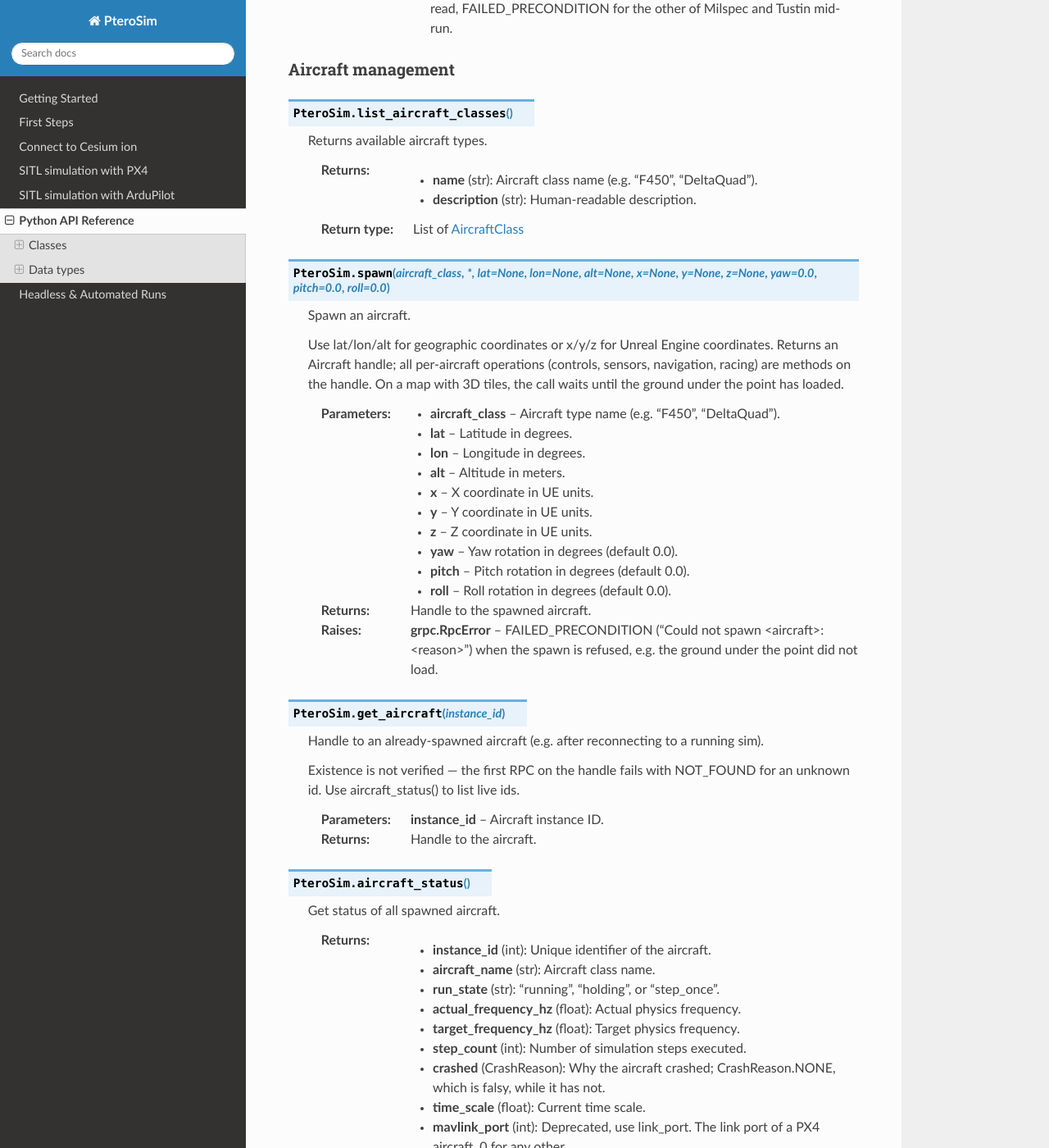
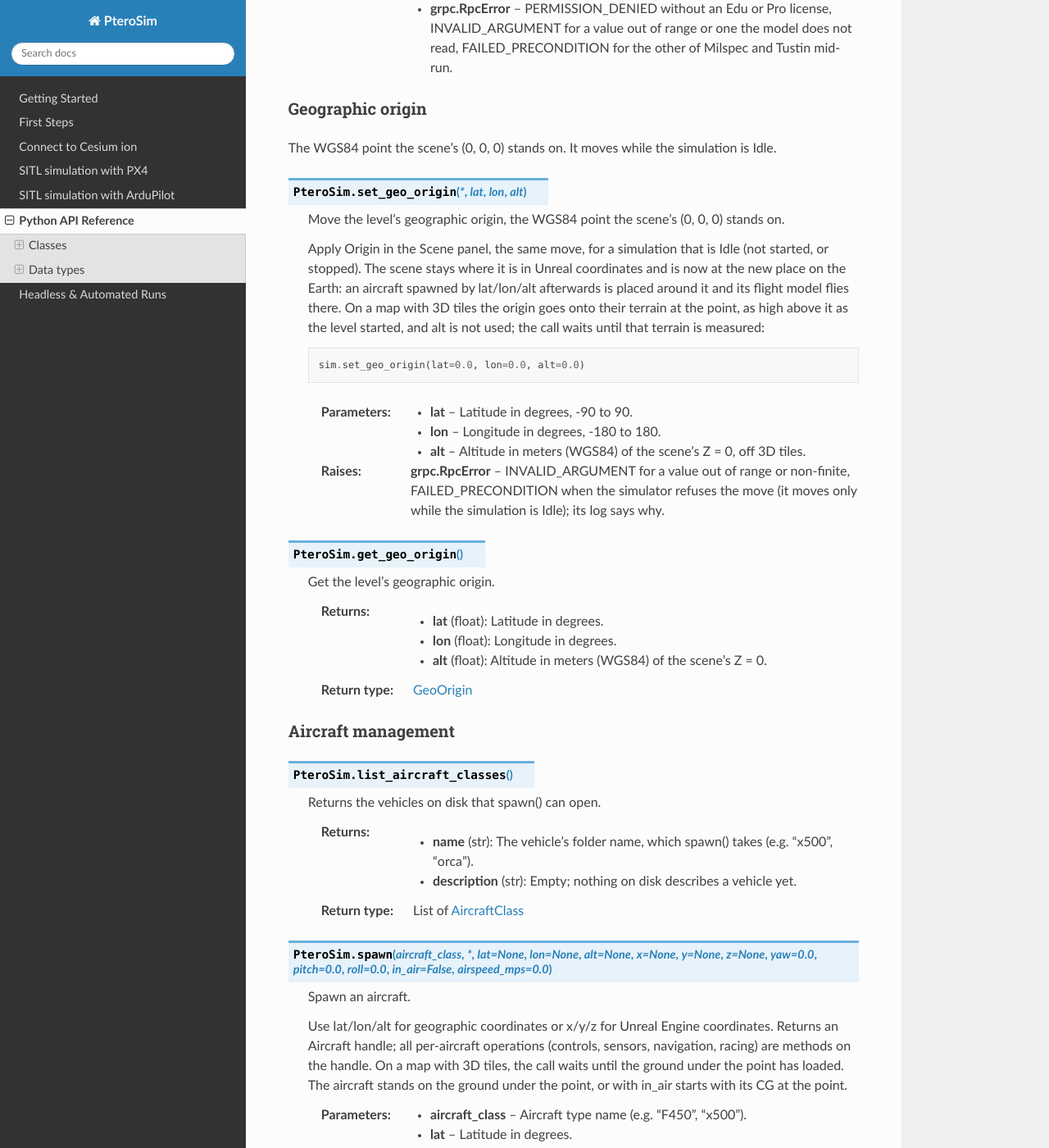
Before and after one commit to AlexanderRex/PteroSimDocs, a Sphinx documentation site: the page built from docs/source/python_api.rst, in a window 1280 px wide and 1400 px high, scrolled down 4828 px. Shown: the whole window at 82% size. Built offline with Sphinx 7.4.7 and the Read the Docs theme 3.1.0, drawn with Linux system fonts in a browser that asks for light colours; some of the changed text lies outside the part shown.

Commit message:
docs: regenerate python_api.rst from SDK 095e1ed1a4af2724c16b86c69b9d55d4e9bb5aca (#33)

```diff
--- a/docs/source/python_api.rst
+++ b/docs/source/python_api.rst
@@ -71,9 +71,10 @@
 
    Start simulation (physics running).
 
-   :raises grpc.RpcError: FAILED_PRECONDITION ("started (Running), not started:
-       <aircraft>: <reason>") when an aircraft could not be started, such as
-       one with no ground under it. The rest run regardless.
+   :raises grpc.RpcError: FAILED_PRECONDITION. "started (Running), not started:
+       <aircraft>: <reason>" when some aircraft could not be started, such as
+       one with no ground under it; the rest run. "not started: <reason>" when
+       none could, or when the simulation is not Idle; it stays as it was.
 
 .. py:method:: PteroSim.hold()
 
@@ -214,20 +215,58 @@
        INVALID_ARGUMENT for a value out of range or one the model does not read,
        FAILED_PRECONDITION for the other of Milspec and Tustin mid-run.
 
+Geographic origin
+^^^^^^^^^^^^^^^^^
+
+The WGS84 point the scene's (0, 0, 0) stands on. It moves while the simulation is Idle.
+
+.. py:method:: PteroSim.set_geo_origin(*, lat, lon, alt)
+
+   Move the level's geographic origin, the WGS84 point the scene's (0, 0, 0) stands on.
+
+   Apply Origin in the Scene panel, the same move, for a simulation that is
+   Idle (not started, or stopped). The scene stays where it is in Unreal
+   coordinates and is now at the new place on the Earth: an aircraft spawned by
+   lat/lon/alt afterwards is placed around it and its flight model flies there.
+   On a map with 3D tiles the origin goes onto their terrain at the point, as
+   high above it as the level started, and alt is not used; the call waits
+   until that terrain is measured::
+
+       sim.set_geo_origin(lat=0.0, lon=0.0, alt=0.0)
+
+   :param lat: Latitude in degrees, -90 to 90.
+   :param lon: Longitude in degrees, -180 to 180.
+   :param alt: Altitude in meters (WGS84) of the scene's Z = 0, off 3D tiles.
+
+   :raises grpc.RpcError: INVALID_ARGUMENT for a value out of range or non-finite,
+       FAILED_PRECONDITION when the simulator refuses the move (it moves
+       only while the simulation is Idle); its log says why.
+
+.. py:method:: PteroSim.get_geo_origin()
+
+   Get the level's geographic origin.
+
+   :returns:
+
+             - **lat** (float): Latitude in degrees.
+             - **lon** (float): Longitude in degrees.
+             - **alt** (float): Altitude in meters (WGS84) of the scene's Z = 0.
+   :rtype: GeoOrigin
+
 Aircraft management
 ^^^^^^^^^^^^^^^^^^^
 
 .. py:method:: PteroSim.list_aircraft_classes()
 
-   Returns available aircraft types.
+   Returns the vehicles on disk that spawn() can open.
 
    :returns:
 
-             - **name** (str): Aircraft class name (e.g. "F450", "DeltaQuad").
-             - **description** (str): Human-readable description.
+             - **name** (str): The vehicle's folder name, which spawn() takes (e.g. "x500", "orca").
+             - **description** (str): Empty; nothing on disk describes a vehicle yet.
    :rtype: List of AircraftClass
 
-.. py:method:: PteroSim.spawn(aircraft_class, *, lat=None, lon=None, alt=None, x=None, y=None, z=None, yaw=0.0, pitch=0.0, roll=0.0)
+.. py:method:: PteroSim.spawn(aircraft_class, *, lat=None, lon=None, alt=None, x=None, y=None, z=None, yaw=0.0, pitch=0.0, roll=0.0, in_air=False, airspeed_mps=0.0)
 
    Spawn an aircraft.
 
@@ -235,8 +274,9 @@
    coordinates. Returns an Aircraft handle; all per-aircraft operations
    (controls, sensors, navigation, racing) are methods on the handle.
    On a map with 3D tiles, the call waits until the ground under the point has loaded.
-
-   :param aircraft_class: Aircraft type name (e.g. "F450", "DeltaQuad").
+   The aircraft stands on the ground under the point, or with in_air starts with its CG at the point.
+
+   :param aircraft_class: Aircraft type name (e.g. "F450", "x500").
    :param lat: Latitude in degrees.
    :param lon: Longitude in degrees.
    :param alt: Altitude in meters.
@@ -246,11 +286,15 @@
    :param yaw: Yaw rotation in degrees (default 0.0).
    :param pitch: Pitch rotation in degrees (default 0.0).
    :param roll: Roll rotation in degrees (default 0.0).
+   :param in_air: Start in the air at the point instead of on the ground under it (default False).
+   :param airspeed_mps: With in_air, calibrated airspeed along the nose at the start, in the scene's
+                        wind; 0 starts it still over the ground (default 0.0).
 
    :returns: Handle to the spawned aircraft.
 
    :raises grpc.RpcError: FAILED_PRECONDITION ("Could not spawn <aircraft>: <reason>")
-       when the spawn is refused, e.g. the ground under the point did not load.
+       when the spawn is refused, e.g. the ground under the point did not load;
+       INVALID_ARGUMENT for an airspeed without in_air, or one that is not a finite 0 or more.
 
 .. py:method:: PteroSim.get_aircraft(instance_id)
 
@@ -278,8 +322,8 @@
              - **crashed** (CrashReason): Why the aircraft crashed; CrashReason.NONE, which is falsy, while it has not.
              - **time_scale** (float): Current time scale.
              - **mavlink_port** (int): Deprecated, use link_port. The link port of a PX4 aircraft, 0 for any other.
-             - **flight_stack** (str): "PX4", "ArduPilot", "BetaFlight"; "" when no stack drives it.
-             - **link_port** (int): Port the flight stack connects to; 0 when no stack drives it.
+             - **flight_stack** (str): "PX4", "ArduPilot", "BetaFlight", "Manual"; "" when no stack drives it.
+             - **link_port** (int): Port the flight stack connects to; 0 when no stack drives it or under Manual.
              - **rpm** (list[float]): Each engine's propeller or rotor RPM, in Propulsion.xml order.
              - **surfaces** (dict[str, float]): Each surface's position, keyed by the property its flight
                control system writes it to (the outputs of its actuator, kinematic and aerosurface_scale
@@ -300,13 +344,13 @@
 
 .. py:property:: Aircraft.flight_stack
 
-   Flight stack that drives this aircraft ("PX4", "ArduPilot", "BetaFlight"); "" when none does.
+   Flight stack that drives this aircraft ("PX4", "ArduPilot", "BetaFlight", or "Manual" when it is flown by hand); "" when none does.
 
    :type: str
 
 .. py:property:: Aircraft.link_port
 
-   Port this aircraft's flight stack connects to, as the simulator binds it; 0 when no stack drives it.
+   Port this aircraft's flight stack connects to, as the simulator binds it; 0 when no stack drives it or it is flown under Manual.
 
    :type: int
 
@@ -328,7 +372,8 @@
    Refused while the simulation runs -- stop it first. The choice belongs to this aircraft and is
    not written to its files, so a respawn comes back on the stack its Controls.xml names.
 
-   :param stack: "PX4", "ArduPilot" or "BetaFlight"; "" leaves the aircraft driven by nobody.
+   :param stack: "PX4", "ArduPilot" or "BetaFlight"; "Manual" to fly it by hand, which its Controls.xml
+                 must allow with pilot="stabilize" or pilot="direct"; "" leaves the aircraft driven by nobody.
 
    :returns: The stack now fitted.
 
@@ -551,7 +596,7 @@
 
    :raises grpc.RpcError: NOT_FOUND if no sensor has that name,
        FAILED_PRECONDITION if the sim has already started,
-       INVALID_ARGUMENT if update_hz <= 0, a field is not one of the
+       INVALID_ARGUMENT if update_hz is not a finite rate above 0, a field is not one of the
        type's attributes, its value is not one the attribute takes (a
        whole number for an integer attribute), or the sensor cannot run
        with the values together (a camera's size or FOV out of range, or
@@ -1073,6 +1118,19 @@
    .. py:attribute:: from_deg
       :type: float
 
+.. py:class:: GeoOrigin
+
+   The level's geographic origin, from get_geo_origin().
+
+   .. py:attribute:: lat
+      :type: float
+
+   .. py:attribute:: lon
+      :type: float
+
+   .. py:attribute:: alt
+      :type: float
+
 .. py:class:: AircraftClass
 
    Aircraft type from list_aircraft_classes().
```
